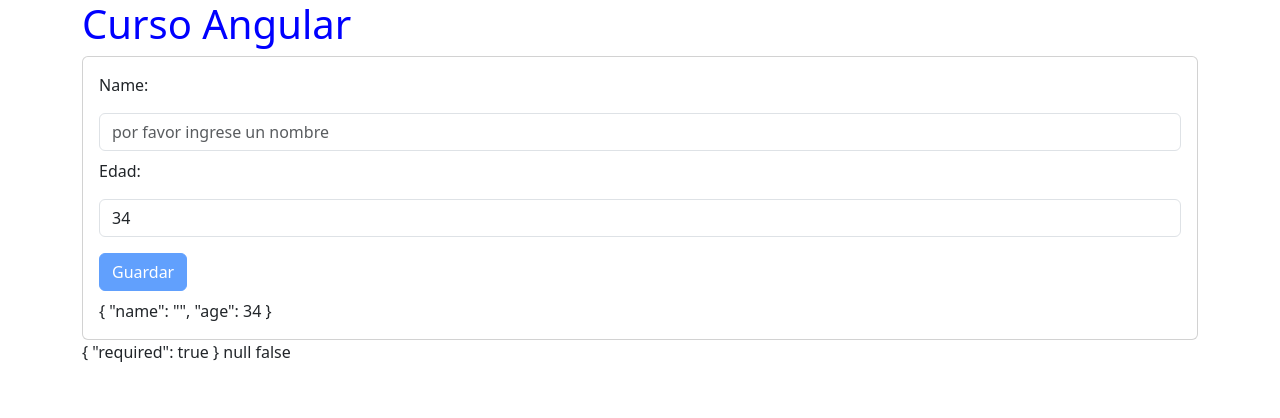
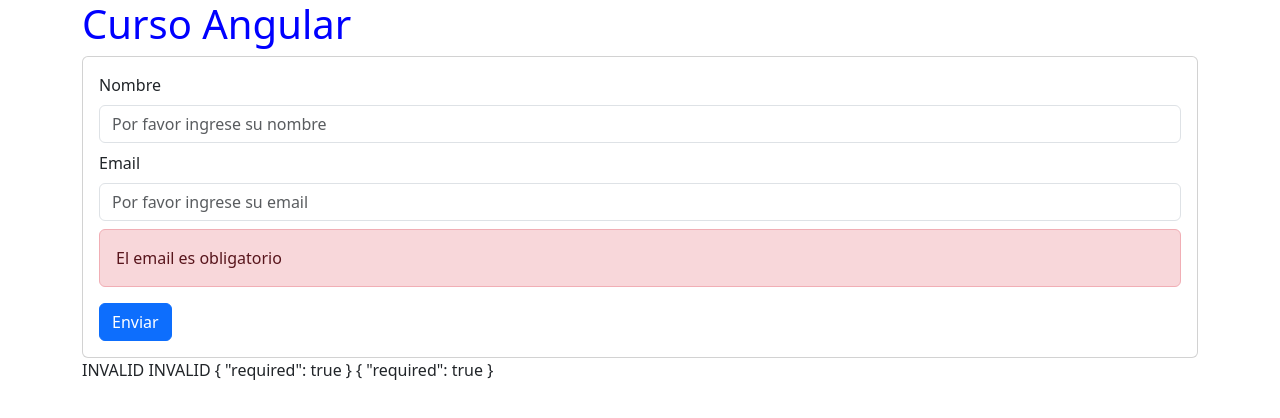
Before and after one commit to ponsianodeloor/firstAppAngularCodersFree, an Angular app: page / in a window 1280 px wide. Shown: the top 418 px of the page. Built offline with nearby package versions, Linux system fonts and the light colour scheme.

Commit message:
formularios reactivos

```diff
--- a/src/app/app.component.html
+++ b/src/app/app.component.html
@@ -19,7 +19,8 @@
   <!-- <app-formulario></app-formulario> -->
   <!-- <app-bucles></app-bucles> -->
   <!-- <app-switch></app-switch> -->
-  <app-form-template></app-form-template>
+  <!-- <app-form-template></app-form-template> -->
+  <app-form-reactive></app-form-reactive>
 </div>
 
 
--- /dev/null
+++ b/src/app/form-reactive/form-reactive.component.html
@@ -0,0 +1,39 @@
+<div class="card">
+  <div class="card-body">
+    <form>
+      <div class="mb-2">
+        <label class="form-label">
+          Nombre
+        </label>
+        <input type="text" [formControl]="name" class="form-control" placeholder="Por favor ingrese su nombre">
+        <div class="alert alert-danger mt-2" [hidden]="name.valid || name.pristine">
+          El nombre es obligatorio
+        </div>
+      </div>
+      <div class="mb-2">
+        <label class="form-label">
+          Email
+        </label>
+        <input type="email" [formControl]="email" class="form-control" placeholder="Por favor ingrese su email">
+        <div class="alert alert-danger mt-2" [hidden]="email.valid">
+          <span>
+            El email es obligatorio
+          </span>
+        </div>
+      </div>
+
+      <button class="btn btn-primary">
+        Enviar
+      </button>
+    </form>
+  </div>
+</div>
+
+{{name.value}}
+{{email.value}}
+
+{{name.status}}
+{{email.status}}
+
+{{name.errors | json}}
+{{email.errors | json}}
--- /dev/null
+++ b/src/app/form-reactive/form-reactive.component.ts
@@ -0,0 +1,31 @@
+import { Component } from '@angular/core';
+import { FormGroup, FormControl, Validators } from '@angular/forms';
+
+@Component({
+  selector: 'app-form-reactive',
+  templateUrl: './form-reactive.component.html',
+  styleUrls: ['./form-reactive.component.css']
+})
+export class FormReactiveComponent {
+
+  name = new FormControl('',
+    [
+      Validators.required,
+      Validators.minLength(4),
+      Validators.maxLength(10),
+      Validators.pattern('[a-zA-Z ]*'),
+  ]);
+
+  email = new FormControl('', [
+    Validators.required,
+    Validators.email,
+  ]);
+
+  constructor() {
+  }
+
+  ngOnInit() {
+
+  }
+
+}
```
Also changed, not shown: src/app/app.module.ts (+6 -3 lines), src/app/form-reactive/form-reactive.component.css (added), 1 other file (tests, documents, lock files or other folders).
